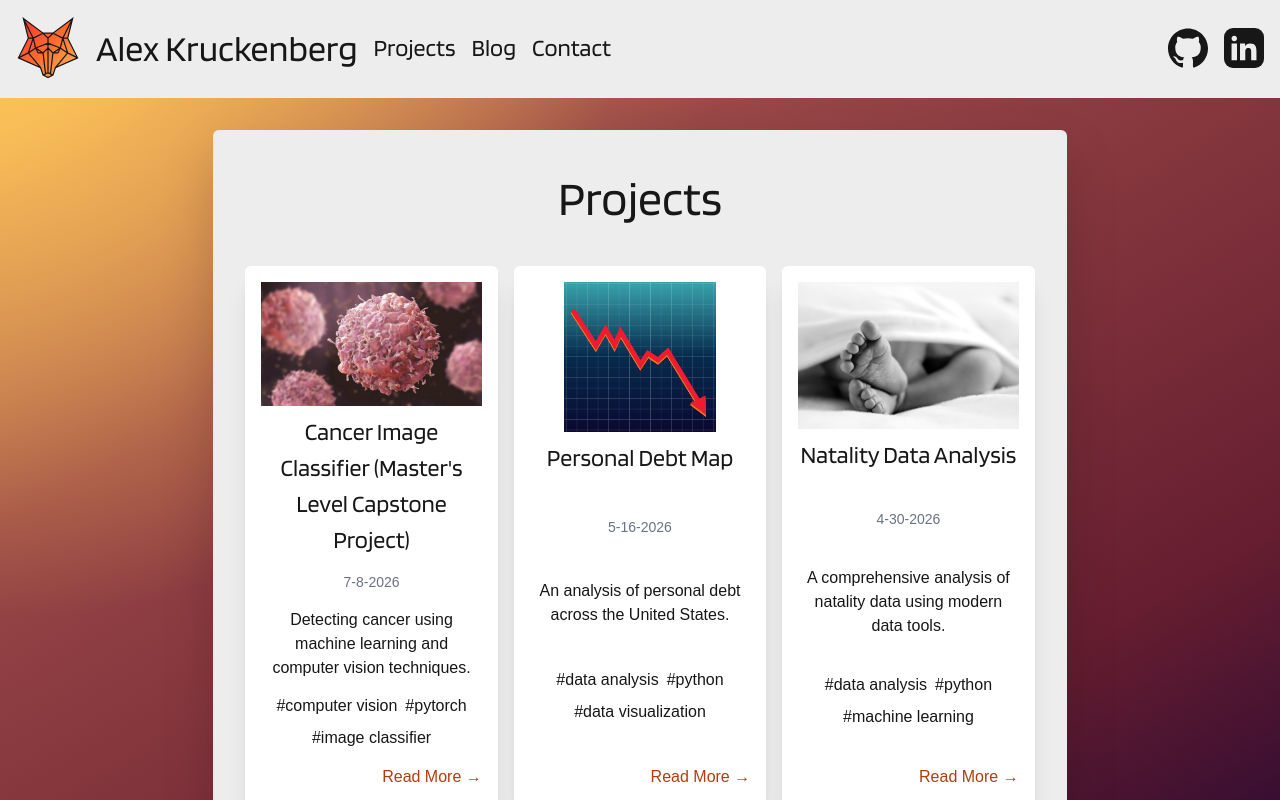
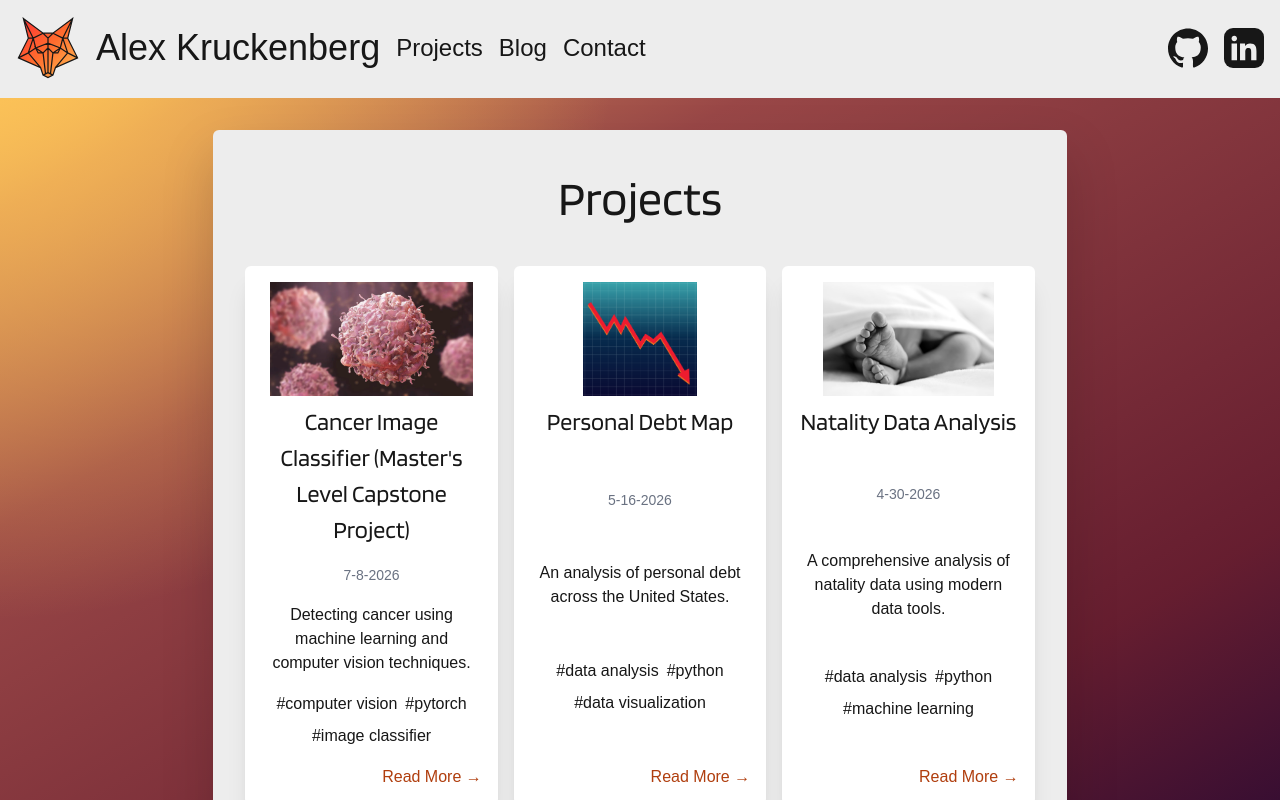
Before and after one commit to shroommu/portfolio-site-2026, a Next.js app: page /projects in a window 1280 px wide. Shown: the top 800 px of the page. Built offline with nearby package versions, Linux system fonts and the light colour scheme; a web font is replaced by a local one.

Commit message:
use next/link and next/image, fix heading semantics

```diff
--- a/app/page.tsx
+++ b/app/page.tsx
@@ -1,9 +1,14 @@
+import Image from "next/image";
+
 export default function Home() {
   return (
     <div className="flex flex-col gap-4 items-center p-4 md:p-8">
-      <img
-        src="assets/images/pfp-circle.png"
-        alt="a picture of the author"
+      <Image
+        src="/assets/images/pfp-circle.png"
+        alt="Portrait of Alex Kruckenberg"
+        width={192}
+        height={192}
+        priority
         className="w-48 h-48 rounded-full"
       />
       <h1 className="text-[36px] text-center">Hi, I&apos;m Alex!</h1>
--- a/components/AppHeader.tsx
+++ b/components/AppHeader.tsx
@@ -1,5 +1,6 @@
 "use client";
 
+import Link from "next/link";
 import { useEffect, useRef, useState } from "react";
 
 const navLinks = [
@@ -124,7 +125,11 @@ export default function AppHeader() {
 
   return (
     <header className="relative flex justify-between p-4 mb-8 border-b-[var(--background)] border-b-2 bg-[var(--background)] items-center md:gap-4">
-      <a href="/" className="flex items-center" aria-label="Alex Kruckenberg — home">
+      <Link
+        href="/"
+        className="flex items-center"
+        aria-label="Alex Kruckenberg — home"
+      >
         <svg
           xmlns="http://www.w3.org/2000/svg"
           viewBox="-0.5 -0.5 13 13"
@@ -149,12 +154,12 @@ export default function AppHeader() {
             fill="url(#logoGradient)"
           />
         </svg>
-      </a>
-      <a href="/" className="flex items-center">
-        <h1 className="text-[32px] leading-[32px] md:leading-auto md:text-[36px] text-[var(--foreground)] text-center hover:underline hover:text-decoration-[var(--foreground)]">
+      </Link>
+      <Link href="/" className="flex items-center">
+        <p className="text-[32px] leading-[32px] md:leading-auto md:text-[36px] text-[var(--foreground)] text-center hover:underline hover:text-decoration-[var(--foreground)] font-[var(--font-blinker)]">
           Alex Kruckenberg
-        </h1>
-      </a>
+        </p>
+      </Link>
       <div className="flex md:hidden w-16 justify-center">
         <button
           ref={openButtonRef}
@@ -180,11 +185,12 @@ export default function AppHeader() {
         <ul className="flex justify-center space-x-4">
           {navLinks.map(({ href, label }) => (
             <li key={href} className="flex items-center">
-              <a href={href} className="flex items-center">
-                <h2 className="flex items-center text-[18px] md:text-[24px] text-[var(--foreground)] hover:underline hover:text-decoration-[var(--foreground)]">
-                  {label}
-                </h2>
-              </a>
+              <Link
+                href={href}
+                className="flex items-center text-[18px] md:text-[24px] text-[var(--foreground)] hover:underline hover:text-decoration-[var(--foreground)] font-[var(--font-blinker)]"
+              >
+                {label}
+              </Link>
             </li>
           ))}
         </ul>
@@ -242,19 +248,22 @@ export default function AppHeader() {
             </svg>
           </button>
           <nav className="flex flex-col gap-4" aria-label="Mobile">
-            <a href={"/"} onClick={() => setIsMenuOpen(false)}>
-              <h1 className="text-[var(--on-accent)] text-[36px]">Home</h1>
-            </a>
+            <Link
+              href="/"
+              onClick={() => setIsMenuOpen(false)}
+              className="text-[var(--on-accent)] text-[36px] font-[var(--font-blinker)]"
+            >
+              Home
+            </Link>
             {navLinks.map((link) => (
-              <a
+              <Link
                 key={link.href}
                 href={link.href}
                 onClick={() => setIsMenuOpen(false)}
+                className="text-[var(--on-accent)] text-[36px] font-[var(--font-blinker)]"
               >
-                <h1 className="text-[var(--on-accent)] text-[36px]">
-                  {link.label}
-                </h1>
-              </a>
+                {link.label}
+              </Link>
             ))}
           </nav>
           <div className="flex mt-auto justify-center gap-4">
--- a/components/PreviewCard.tsx
+++ b/components/PreviewCard.tsx
@@ -1,3 +1,6 @@
+import Image from "next/image";
+import Link from "next/link";
+
 export default function PreviewCard({
   postPreview,
   postType,
@@ -7,13 +10,17 @@ export default function PreviewCard({
 }) {
   return (
     <div className="p-4 overflow-hidden shadow-xl hover:shadow-2xl rounded-md group bg-[var(--background-light)]">
-      <a href={`/${postType}/${postPreview?.slug}`}>
+      <Link href={`/${postType}/${postPreview?.slug}`}>
         <div className="flex flex-col h-full justify-center gap-2">
-          <img
-            src={postPreview?.image}
-            alt={postPreview?.title || "Blog post preview image"}
-            className="h-[100px] md:h-[150px] w-auto object-contain"
-          />
+          <div className="relative h-[100px] md:h-[150px] w-full">
+            <Image
+              src={postPreview?.image}
+              alt=""
+              fill
+              sizes="(min-width: 1024px) 30vw, (min-width: 640px) 45vw, 90vw"
+              className="object-contain"
+            />
+          </div>
           <div className="h-full flex flex-col justify-between gap-2">
             <h2 className="text-[18px] md:text-[24px] text-center">
               {postPreview?.title}
@@ -32,7 +39,7 @@ export default function PreviewCard({
             </div>
           </div>
         </div>
-      </a>
+      </Link>
     </div>
   );
 }
--- a/mdx-components.tsx
+++ b/mdx-components.tsx
@@ -43,7 +43,16 @@ const components: MDXComponents = {
     </div>
   ),
   img: ({ src, alt }) => (
-    <img src={src} alt={alt} className="max-w-full mx-auto mb-4" />
+    // Arbitrary MDX images have unknown dimensions, so next/image can't be
+    // used here; lazy-load them instead.
+    // eslint-disable-next-line @next/next/no-img-element
+    <img
+      src={src}
+      alt={alt}
+      loading="lazy"
+      decoding="async"
+      className="max-w-full mx-auto mb-4"
+    />
   ),
 };
 
```
